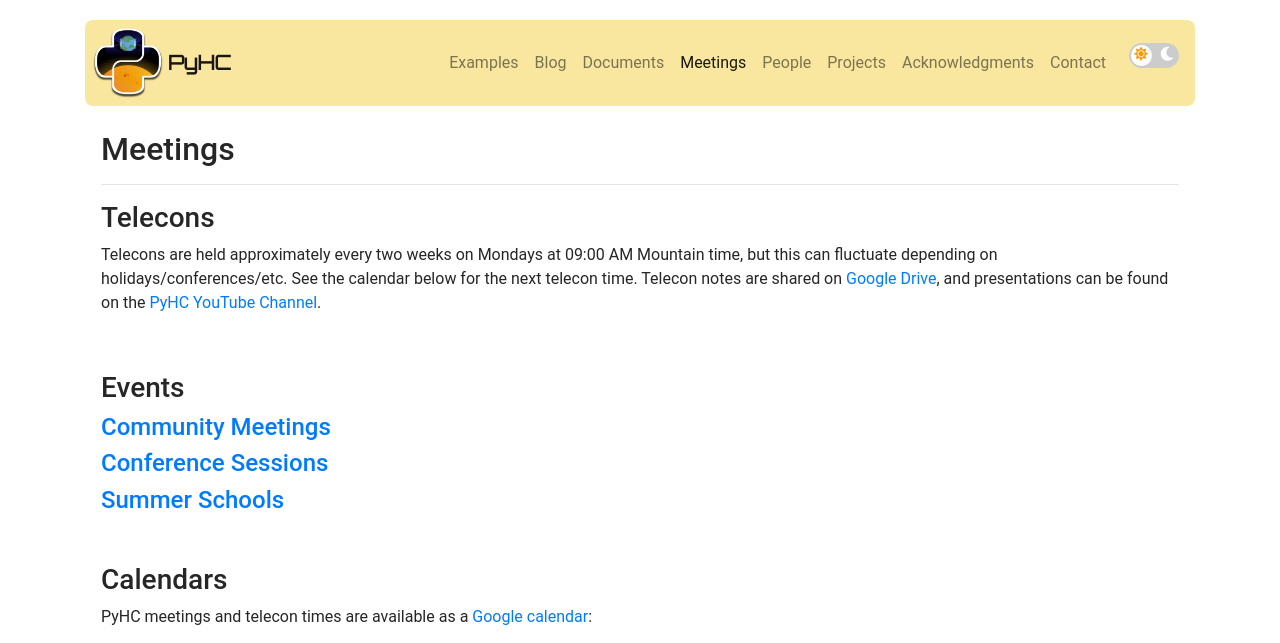
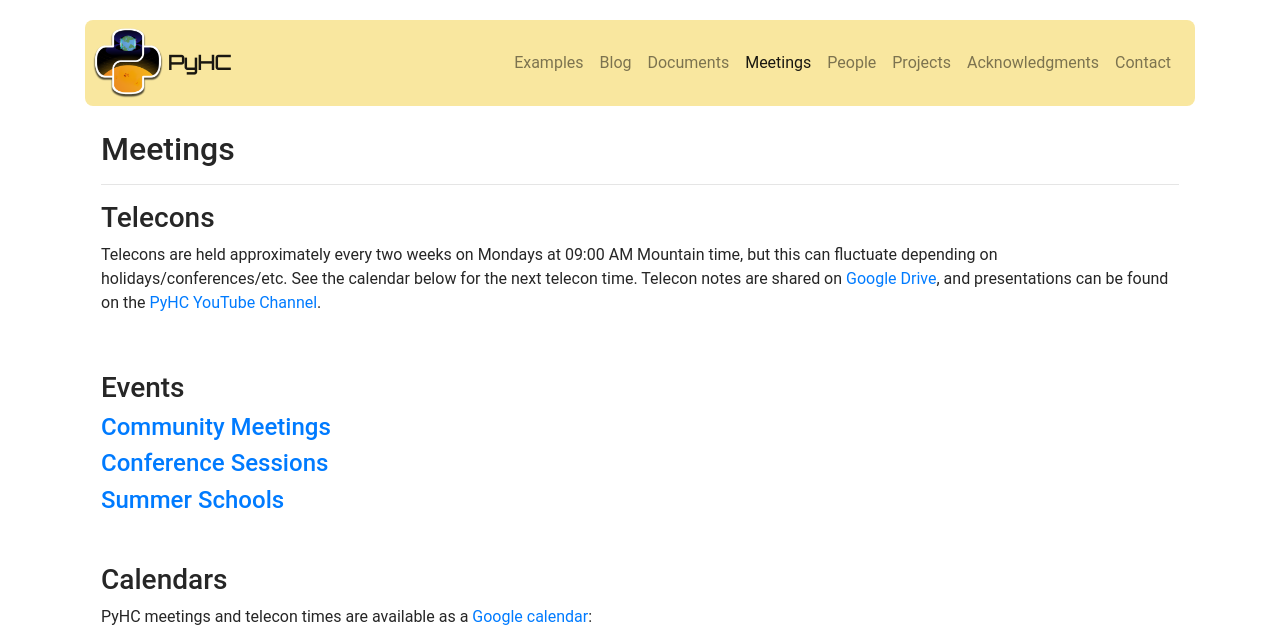
Before and after one commit to heliophysicsPy/heliophysicsPy.github.io, a Jekyll site: the page built from _pages/meetings.md, in a window 1280 px wide. Shown: the top 643 px of the page. Built offline with Jekyll 4.4.1, drawn with Linux system fonts in a browser that asks for light colours; nearby versions of some CDN libraries; grey boxes are pictures that could not be loaded.

Commit message:
Control dark mode with system preferences not toggle

```diff
--- a/_includes/head.html
+++ b/_includes/head.html
@@ -52,41 +52,39 @@
 
 <!-- Dark Mode Script -->
 <script>
-  // Check for saved theme preference or respect OS setting
+  // Function to set theme based on system preference
+  function setTheme(isDark) {
+    document.documentElement.setAttribute('data-theme', isDark ? 'dark' : 'light');
+  }
+
+  // Initialize when DOM is ready
   document.addEventListener('DOMContentLoaded', function() {
-    // Check for saved theme preference
-    const savedTheme = localStorage.getItem('theme');
+    // Initial theme setup based on system preference
+    const prefersDarkScheme = window.matchMedia('(prefers-color-scheme: dark)');
+    setTheme(prefersDarkScheme.matches);
 
-    // If we have a saved preference, use it
-    if (savedTheme) {
-      document.documentElement.setAttribute('data-theme', savedTheme);
-      if (savedTheme === 'dark') {
-        document.getElementById('darkmode-toggle').checked = true;
-      }
-    }
-    // Otherwise check for OS preference
-    else {
-      const prefersDarkScheme = window.matchMedia('(prefers-color-scheme: dark)');
-      if (prefersDarkScheme.matches) {
-        document.documentElement.setAttribute('data-theme', 'dark');
-        document.getElementById('darkmode-toggle').checked = true;
-      }
-    }
-
-    // Toggle theme when the checkbox changes
-    const darkModeToggle = document.getElementById('darkmode-toggle');
-    if (darkModeToggle) {
-      darkModeToggle.addEventListener('change', function() {
-        if (this.checked) {
-          document.documentElement.setAttribute('data-theme', 'dark');
-          localStorage.setItem('theme', 'dark');
-        } else {
-          document.documentElement.setAttribute('data-theme', 'light');
-          localStorage.setItem('theme', 'light');
-        }
+    // Listen for system dark mode preference changes
+    if (prefersDarkScheme.addEventListener) {
+      prefersDarkScheme.addEventListener('change', function(e) {
+        setTheme(e.matches);
+      });
+    } else {
+      // Fallback for older browsers
+      prefersDarkScheme.addListener(function(e) {
+        setTheme(e.matches);
       });
     }
   });
+
+  // Apply theme immediately to reduce flash of incorrect theme
+  (function() {
+    const prefersDarkScheme = window.matchMedia('(prefers-color-scheme: dark)');
+    if (prefersDarkScheme.matches) {
+      document.documentElement.setAttribute('data-theme', 'dark');
+    } else {
+      document.documentElement.setAttribute('data-theme', 'light');
+    }
+  })();
 </script>
 
 {% seo %}
--- a/_includes/header.html
+++ b/_includes/header.html
@@ -25,15 +25,6 @@
           </li>
           {% endunless %}
         {% endfor %}
-        <li class="nav-item">
-          <div class="darkmode-toggle">
-            <input type="checkbox" id="darkmode-toggle" class="darkmode-input">
-            <label for="darkmode-toggle" class="darkmode-label">
-              <i class="fas fa-moon"></i>
-              <i class="fas fa-sun"></i>
-            </label>
-          </div>
-        </li>
       </ul>
   </div>
 </nav>
--- a/_pages/meetings.md
+++ b/_pages/meetings.md
@@ -40,37 +40,20 @@
         // Initial setup with a slight delay to ensure all elements are loaded
         setTimeout(setupGoogleCalendars, 500);
 
-        // Listen for dark mode toggle directly
-        const darkModeToggle = document.getElementById('darkmode-toggle');
-        if (darkModeToggle) {
-            darkModeToggle.addEventListener('change', function() {
-                // We need a delay to allow data-theme to update
-                setTimeout(setupGoogleCalendars, 100);
-            });
-        }
-
-        // Also listen for storage events when theme is changed
-        window.addEventListener('storage', function(e) {
-            if (e.key === 'theme') {
-                setTimeout(setupGoogleCalendars, 100);
-            }
-        });
-
-        // For extra robustness, check periodically
-        setInterval(function() {
-            const currentTheme = document.documentElement.getAttribute('data-theme');
-            const calendars = document.querySelectorAll('iframe');
-
-            // Only recreate if there's a mismatch
-            calendars.forEach(function(iframe) {
-                const isDark = currentTheme === 'dark';
-                const hasFilter = iframe.style.filter && iframe.style.filter.includes('invert');
-
-                if ((isDark && !hasFilter) || (!isDark && hasFilter)) {
+        // Set up a MutationObserver to detect theme attribute changes
+        const observer = new MutationObserver(function(mutations) {
+            mutations.forEach(function(mutation) {
+                if (mutation.attributeName === 'data-theme') {
                     setupGoogleCalendars();
                 }
             });
-        }, 2000);
+        });
+
+        // Start observing document for data-theme attribute changes
+        observer.observe(document.documentElement, {
+            attributes: true,
+            attributeFilter: ['data-theme']
+        });
     });
 
     function setupGoogleCalendars() {
--- a/css/custom.css
+++ b/css/custom.css
@@ -375,68 +375,7 @@
   transition: color 0.3s ease, border-color 0.3s ease, background 0.3s ease;
 }
 
-/* Dark mode toggle styling */
-.darkmode-toggle {
-  display: flex;
-  align-items: center;
-  margin-left: 15px;
-}
-
-.darkmode-input {
-  opacity: 0;
-  position: absolute;
-}
-
-.darkmode-label {
-  position: relative;
-  display: inline-block;
-  width: 50px;
-  height: 25px;
-  background-color: #ccc;
-  border-radius: 25px;
-  cursor: pointer;
-  margin: 0;
-  overflow: hidden;
-  transition: background-color 0.3s ease;
-}
-
-.darkmode-label:after {
-  content: '';
-  position: absolute;
-  width: 21px;
-  height: 21px;
-  border-radius: 50%;
-  background-color: white;
-  top: 2px;
-  left: 2px;
-  transition: transform 0.3s ease;
-}
-
-.darkmode-input:checked + .darkmode-label {
-  background-color: #3366ff;
-}
-
-.darkmode-input:checked + .darkmode-label:after {
-  transform: translateX(25px);
-}
-
-.darkmode-label .fa-sun {
-  position: absolute;
-  left: 5px;
-  top: 4px;
-  color: #ff9900;
-  font-size: 14px;
-  z-index: 1;
-}
-
-.darkmode-label .fa-moon {
-  position: absolute;
-  right: 5px;
-  top: 4px;
-  color: #ffffff;
-  font-size: 14px;
-  z-index: 1;
-}
+/* Dark mode - using system preference */
 
 /* Table styling in dark mode */
 [data-theme="dark"] table {
```
Also changed, not shown: index.html (+13 -19 lines).
